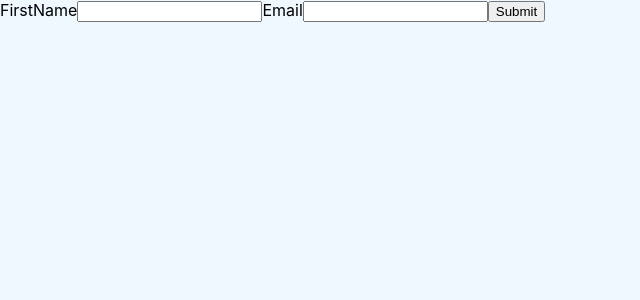
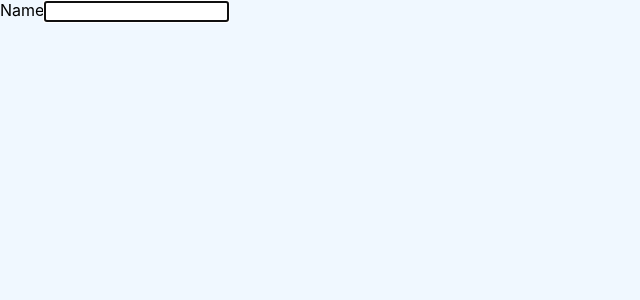
Before and after one commit to Arg85/ReactPractice, a React (Create React App) app in the folder reactpractice/: page / in a window 1280 px wide. Shown: the top 300 px of the page, without its empty margins (0-640 px from the left). Built offline with nearby package versions, Linux system fonts and the light colour scheme.

Commit message:
use ref for focus on component load done

```diff
--- a/reactpractice/src/App.js
+++ b/reactpractice/src/App.js
@@ -5,6 +5,7 @@ import "./App.css";
 // import ShowHide from "./Components/ShowHide";
 import ArrayState from "./Components/ArrayState"
 import ListForm from "./Components/ListForm";
+import RefsTuto from "./Components/RefsTuto";
 function App() {
   return (
     // <ComponentEffect/>
@@ -13,7 +14,8 @@ function App() {
     // <ShortCircuitEvaluation/>
     // <ShowHide/>
     // <ArrayState/>
-    <ListForm/>
+    // <ListForm/>
+    <RefsTuto/>
 
   );
 }
--- /dev/null
+++ b/reactpractice/src/Components/RefsTuto.jsx
@@ -0,0 +1,17 @@
+import React, { useRef, useEffect } from "react";
+
+function RefsTuto() {
+  const FocusRef = useRef();
+  useEffect(() => {
+    console.log("rendet tita");
+    FocusRef.current.focus();
+  });
+  return (
+    <div>
+      <label htmlFor="name">Name</label>
+      <input ref={FocusRef} type="text"></input>
+    </div>
+  );
+}
+
+export default RefsTuto;
```
